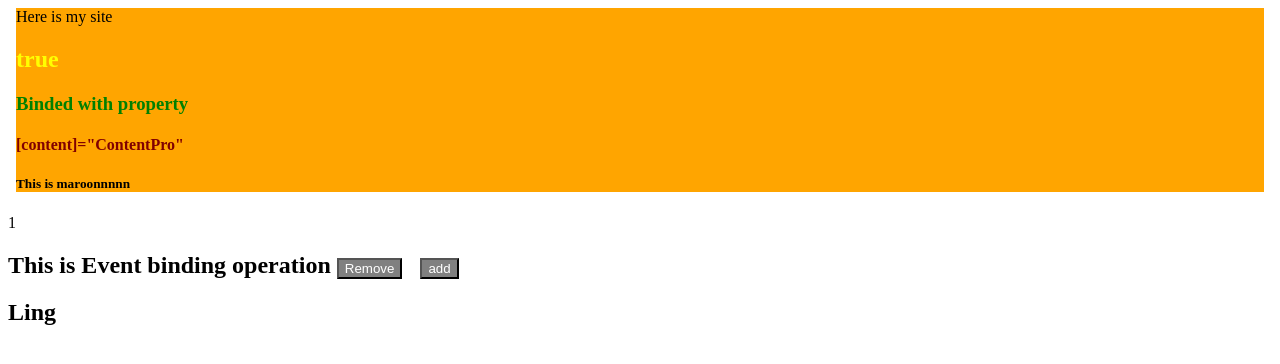
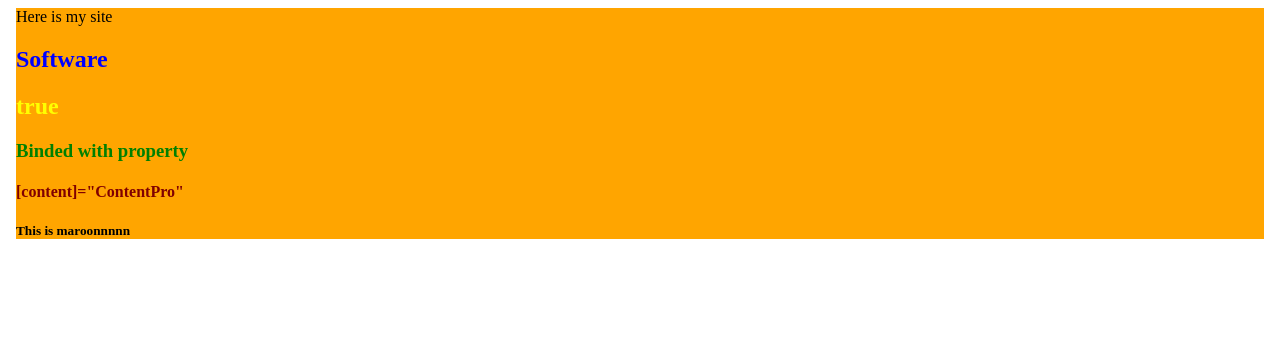
Before and after one commit to hulikeri/AngularBasic, an Angular app: page / in a window 1280 px wide. Shown: the top 364 px of the page. Built offline with nearby package versions, Linux system fonts and the light colour scheme.

Commit message:
Structural directive *ngIf_added

```diff
--- a/src/app/app.component.html
+++ b/src/app/app.component.html
@@ -1,7 +1,7 @@
 <html>
     <section>
         <body class="BodyProperties">Here is my site
-            <!-- <h1>{{title}}</h1> -->
+            <h1>{{title}}</h1>
             <h2>{{isReturnable()}}</h2>
             <h3 [textContent]="BindingProperty"></h3>
             <h4>[content]="ContentPro"</h4>
--- a/src/app/app.component.ts
+++ b/src/app/app.component.ts
@@ -14,9 +14,9 @@ export class AppComponent {
     return true;
   }
   firstMediaItems = {
-    Id: 1,
+    Id: null,
     Name: 'Ling',
-    Medium: 'Series'
+    Medium: 'Criud Operation with next buttons'
   }
 
   OnMediaItemDelete(mediaInput: any)
--- a/src/app/media-itmes/media-itmes.component.html
+++ b/src/app/media-itmes/media-itmes.component.html
@@ -1,5 +1,9 @@
-<p>{{MediaInput.Id}}</p>
-<h1>This is Event binding operation
-<button id="btnRemove" (click)="OnDelete()">Remove</button> &nbsp;
-<button id="btnAdd" >add</button> </h1>
-<h2>{{MediaInput.Name}}</h2>
+
+<div *ngIf="MediaInput.Id">
+    <h1>{{MediaInput.Id}}</h1>
+    <h2>{{MediaInput.Name}}</h2>
+    {{MediaInput.Medium}} <br><br>
+    <button id="btnAdd">add</button>
+    <button id="btnUpdate">Update</button>
+    <button id="btnRemove" (click)="OnDelete()">Remove</button> &nbsp;
+</div>
```
